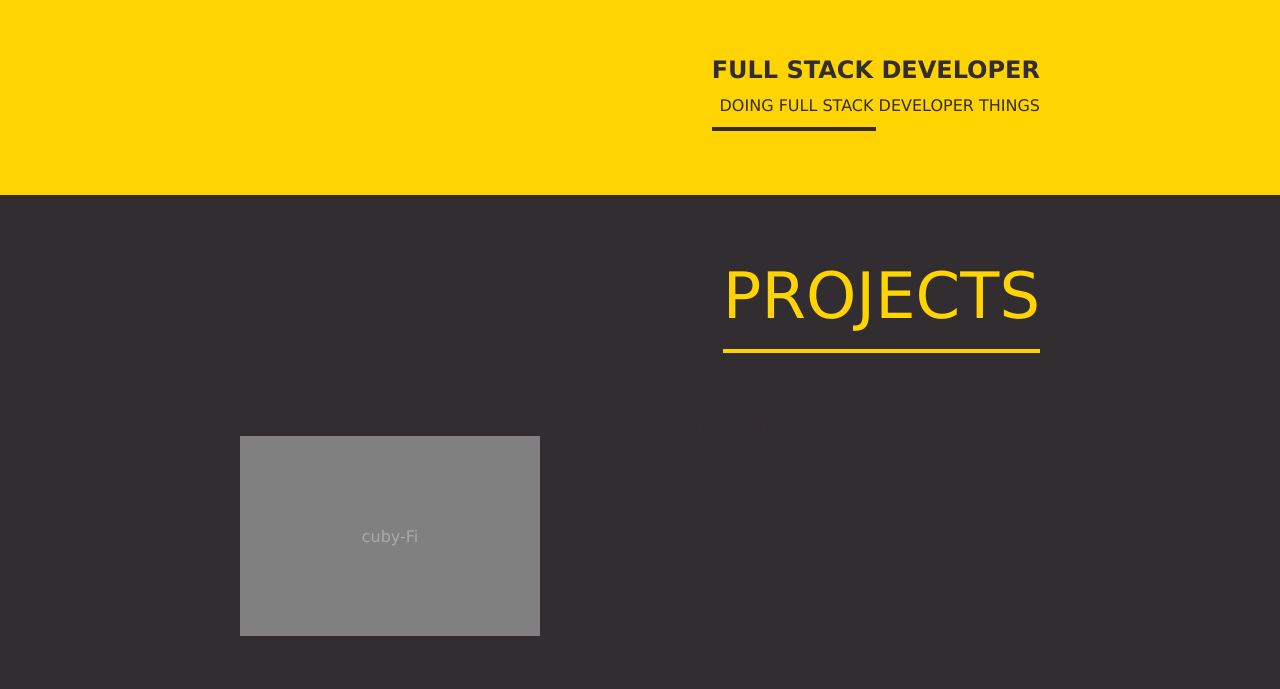
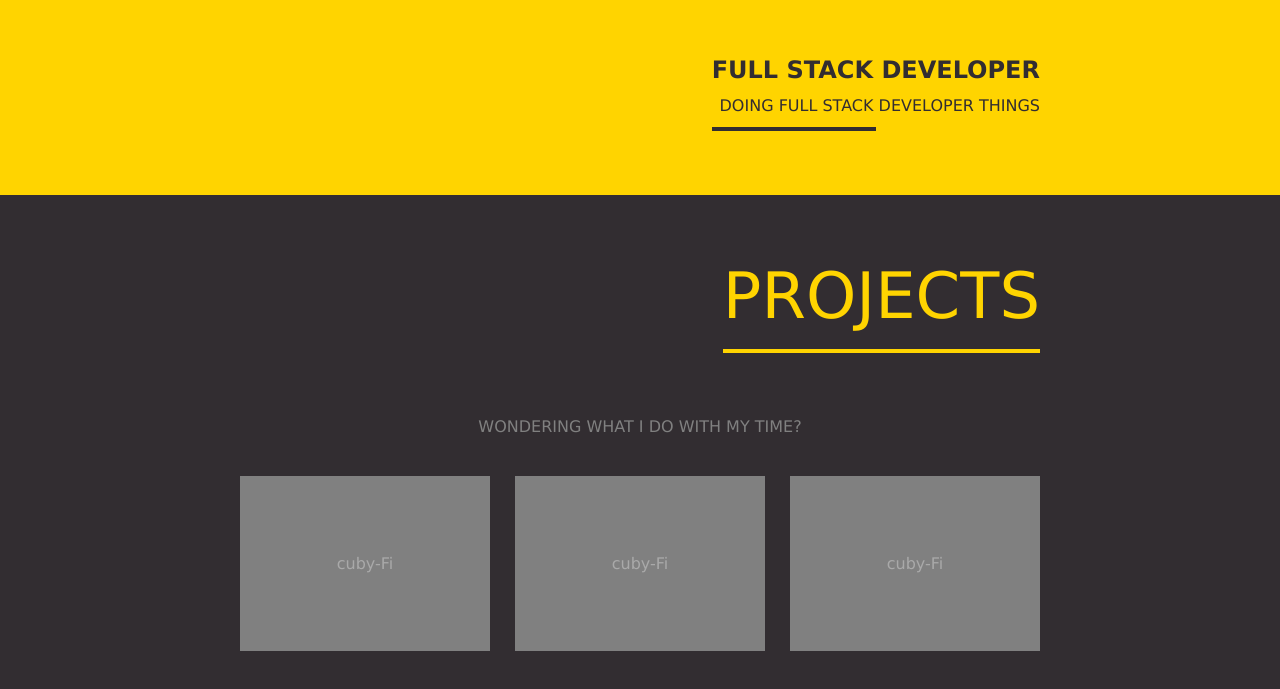
Before and after one commit to JamesAKing/portfolio, a React (Create React App) app: page / in a window 1280 px wide. Shown: the part 605-1294 px from the top of the page. Built offline with nearby package versions, Linux system fonts and the light colour scheme.

Commit message:
finished inital structure and template for project cards

```diff
--- a/src/App.scss
+++ b/src/App.scss
@@ -4,6 +4,7 @@
 
 
 *, *::before, *::after {
+  box-sizing: border-box;
   padding: 0;
   margin: 0;
 }
--- a/src/components/project-card/ProjectCard.js
+++ b/src/components/project-card/ProjectCard.js
@@ -8,9 +8,6 @@ function ProjectCard() {
             <Link className="project-card__link" to="/">
                 cuby-Fi
             </Link>
-            <div className="project-card__overlay">
-                hello
-            </div>
         </li>
     );
 
--- a/src/components/project-card/ProjectCard.scss
+++ b/src/components/project-card/ProjectCard.scss
@@ -5,10 +5,31 @@
     width: 100%;
     height: 200px;
     background-color: $color-background-alt;
+    position: relative;
     overflow: hidden;
 
     @include desktop {
-        width: 300px;
+        width: 250px;
+        height: 175px;
+    }
+
+    &::after {
+        // Add additional info on project (link to live site and github for code)
+        content: "Additional Info on project";
+        position: absolute;
+        top: 0;
+        bottom: 0;
+        left: 0;
+        right: 0;
+        opacity: 0;
+    }
+
+    &:hover, &:focus {
+        border-bottom: 4px solid $color-background;
+
+        &::after {
+            opacity: 1;
+        }
     }
 
     &__link {
@@ -21,4 +42,6 @@
         color: $color-text-alt;
         text-decoration: none;
     }
+
+
 }
--- a/src/components/project-cards/ProjectCards.js
+++ b/src/components/project-cards/ProjectCards.js
@@ -5,6 +5,8 @@ function ProjectCards() {
     return (
         <ul className="project-cards">
             <ProjectCard />
+            <ProjectCard />
+            <ProjectCard />
         </ul>
     );
 }
--- a/src/components/project-cards/ProjectCards.scss
+++ b/src/components/project-cards/ProjectCards.scss
@@ -2,4 +2,12 @@
 
 .project-cards {
     @include content-default;
+    padding-bottom: 3rem;
+    display: flex;
+    flex-wrap: wrap;
+    gap: 25px;
+
+    @include desktop {
+        padding-bottom: 4em;
+    }
 }
--- a/src/components/projects-home/ProjectsHome.js
+++ b/src/components/projects-home/ProjectsHome.js
@@ -6,9 +6,7 @@ function ProjectsHome() {
     return (
         <section className="projects-home">
             <SectionHeader heading="PROJECTS" alt={true}/>
-            <div>
-                <p>WONDERING WHAT I DO WITH MY TIME?</p>
-            </div>
+                <p className="projects-home__text">WONDERING WHAT I DO WITH MY TIME?</p>
             <ProjectCards />
         </section>
     );
--- a/src/components/projects-home/ProjectsHome.scss
+++ b/src/components/projects-home/ProjectsHome.scss
@@ -12,4 +12,14 @@
         flex-direction: column;
         align-items: center;
     }
+
+    &__text {
+        text-align: center;
+        color: $color-background-alt;
+        margin-bottom: 2rem;
+
+        @include tablet {
+            margin-bottom: 2.5rem;
+        }
+    }
 }
```
